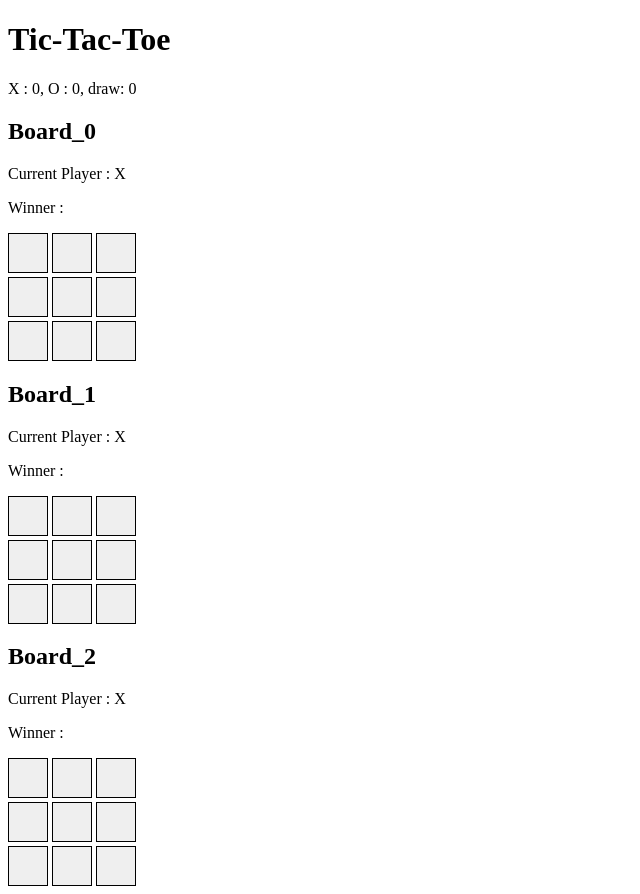
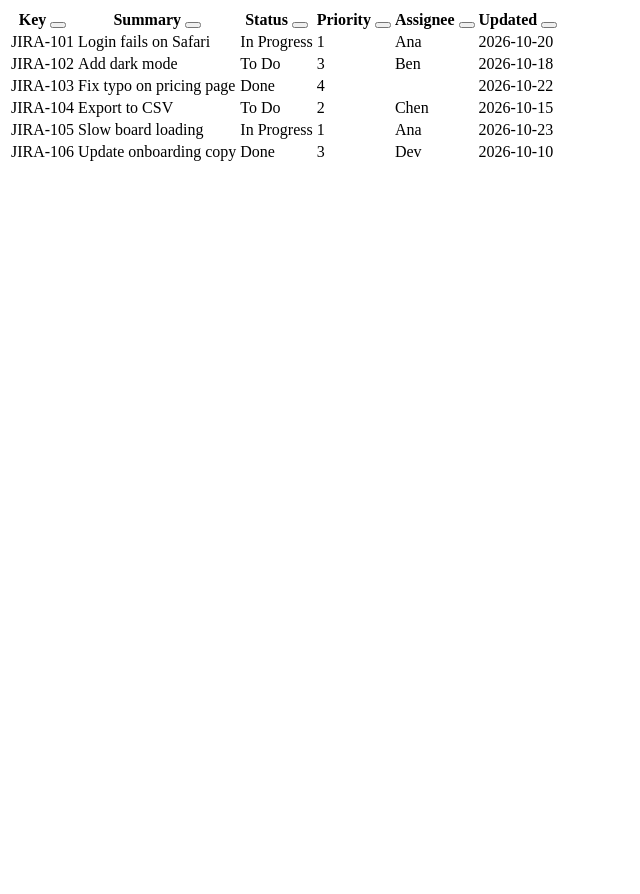
Before and after one commit to ankurbag6/jira-jitsu, a React (Vite) app: page / in a window 1280 px wide. Shown: the whole page, without its empty margins (0-640 px from the left). After the commit the page ends 800 px from the top, so only its background shows below. Built offline with nearby package versions, Linux system fonts and the light colour scheme.

Commit message:
feat: practise

```diff
--- a/src/App.jsx
+++ b/src/App.jsx
@@ -1,7 +1,9 @@
-import { FileExplorer } from "./components/FileExplorer/FileExplorer";
+//import { FileExplorer } from "./components/FileExplorer/FileExplorer";
+import FileExplorer  from "./components/FileExplorer/Practise/FileExplorer";
 import { FileExplorerAPIVersion } from "./components/FileExplorer/FileExplorerAPIVersion";
 import TicTacToe from "./components/TicTacToe/TicTacToe";
 //import IssuesTable from "./components/Jira/IssuesTable";
+import IssuesTable from "./components/Jira/Practise/IssuesTable";
 //import Tutorial1 from "./components/Tutorial1";
 import Tutorial2 from "./components/Tutorial2";
 import Tutorial3 from "./components/Tutorial3";
@@ -17,13 +19,15 @@ export default function App() {
       {/* File Explorer */}
       {/* <FileExplorer /> */}
       {/* <FileExplorerAPIVersion /> */}
+      {/* <FileExplorer /> */}
 
       {/** JIRA Issues */}
-      {/* <IssuesTable /> */}
+      <IssuesTable />
+
 
       {/** TicTacToe */}
       {/* <TicTacToe size={3} /> */}
-      <Games numofBoards={3} />
+      {/* <Games numofBoards={3} /> */}
     </>
   );
 }
--- /dev/null
+++ b/src/components/FileExplorer/Practise/FileExplorer.jsx
@@ -0,0 +1,33 @@
+/**
+ Problem :
+ Expand/collapse works,
+ lazy load caches,
+ error and Retry work,
+ empty folder handled, <button> with aria-expanded
+
+ Plan -
+ 1 .FE component -> data in state, passes down to TreeNode component
+ 2. TreeNode is a recursive component
+  - if folder then recurse
+ 3. Apply Aria labels
+
+ STATE : isOpen, expand
+ DERIVED :
+ EVENTS : click -> expand
+ */
+import { useState } from "react";
+import { tree } from "../../../data/tree";
+import TreeNode from "./TreeNode";
+export default function FileExplorer() {
+  const [expanded, setExpanded] = useState(()=> new Set(["root"]));
+  const toggle = (id) => {
+    const newset = new Set([...expanded]);
+    if(newset.has(id))
+      newset.delete(id)
+    else newset.add(id)
+    setExpanded(newset)
+  }
+  return (<section aria-label="File Explorer">
+    <TreeNode node={tree} expanded={expanded} toggle={toggle}/>
+  </section>);
+}
--- /dev/null
+++ b/src/components/FileExplorer/Practise/TreeNode.jsx
@@ -0,0 +1,11 @@
+export default function TreeNode({ node, expanded, toggle }) {
+    const isOpen = expanded.has(node.id);
+    return (<ul>
+        <li key={node.id} onClick={() => toggle(node.id)}>
+            <button aria-controls="open">{node.name}</button>
+        </li>
+        {/* if expanded, then show*/}
+        {isOpen && node.children && node.children.map((childNode) => <TreeNode node={childNode} expanded={expanded} toggle={toggle} /> )}
+    </ul>);
+
+}
--- /dev/null
+++ b/src/components/Jira/Practise/IssuesTable.jsx
@@ -0,0 +1,69 @@
+/**
+ Plan :
+ 1. iterte over issuesdata, print in a table
+
+ STATE
+ DERIVED
+ EVENTS
+ A11y: aria-label, aria-sort
+ */
+import { issues } from "../../../data/issues";
+import { useMemo, useState } from "react";
+function compareRows(a, b, key, dir) {
+    const x = a[key];
+  const y = b[key];
+  if (x == null && y == null) return 0;
+  if (x == null) return 1; // nulls last, both directions
+  if (y == null) return -1;
+  const result = typeof x === 'number' ? x - y : String(x).localeCompare(String(y));
+  return dir === 'asc' ? result : -result;
+}
+export default function IssuesTable() {
+const [sortKey , setSortKey] = useState({ key: null, dir: "asc" });
+const sortedIssues = useMemo(() => {
+    if(sortKey.key === null) return issues;
+
+    return [...issues].sort((a, b) => compareRows(a, b, sortKey.key, sortKey.dir))
+
+}, [issues, sortKey]);
+  const columns = [
+    { key: "id", label: "Key" },
+    { key: "title", label: "Summary" },
+    { key: "status", label: "Status" },
+    { key: "priority", label: "Priority" },
+    { key: "assignee", label: "Assignee" },
+    { key: "updated", label: "Updated" },
+  ];
+
+  const handleSort = (key) => {
+    // set Sort key and dir
+    const newSortKey = {...sortKey}
+    newSortKey.key = key;
+    newSortKey.dir = newSortKey.dir === "asc" ? "desc" : "asc";
+    setSortKey(newSortKey);
+  }
+  return (
+    <table aria-label="Issues">
+      <tbody>
+        {columns.map(({ key, label }) => {
+        const active = sortKey.key === key;
+        return(
+          <th key={key} aria-label={"Column " + label}>
+            {label} <button onClick={() => handleSort(key)}>{active ? (sortKey.dir=="asc" ? "⬆️" : "⬇️") : '' } </button>
+          </th>
+        )
+        })}
+        {sortedIssues.map((issue) => (
+          <tr key={issue.id}>
+            <td>{issue.id}</td>
+            <td>{issue.title}</td>
+            <td>{issue.status}</td>
+            <td>{issue.priority}</td>
+            <td>{issue.assignee}</td>
+            <td>{issue.updated}</td>
+          </tr>
+        ))}
+      </tbody>
+    </table>
+  );
+}
```
